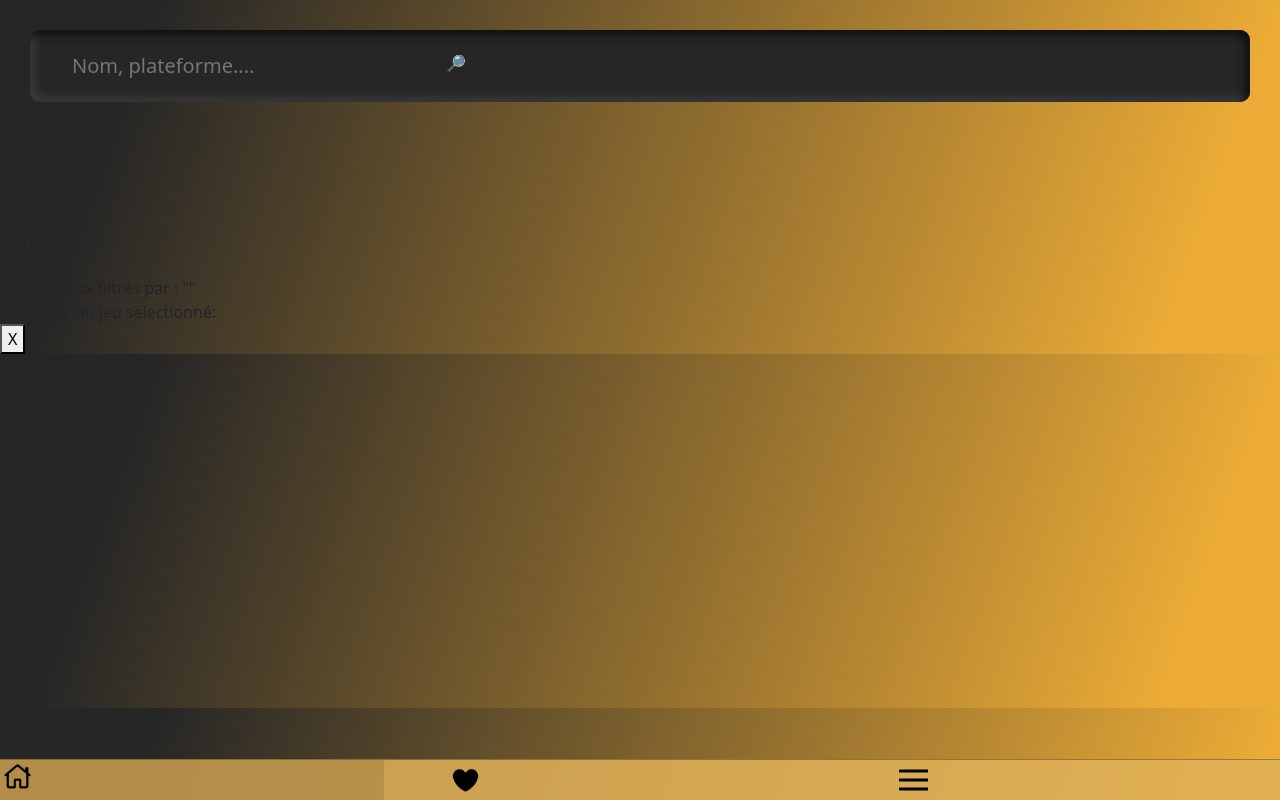
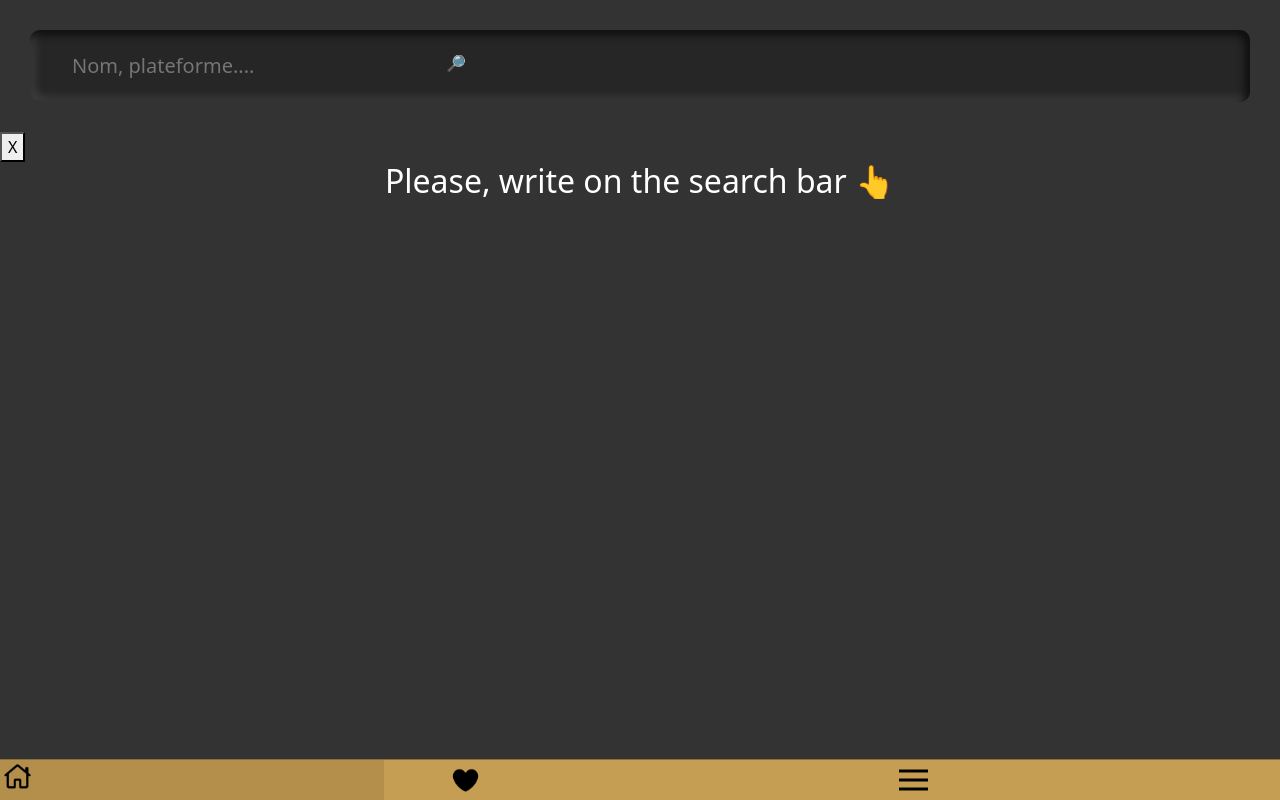
Before and after one commit to Sahranedev/ApiGames, a React (Vite) app in the folder frontend/: page /MainPage in a window 1280 px wide. Built offline with nearby package versions, Linux system fonts and the light colour scheme.

Commit message:
branch to pull

```diff
--- a/frontend/src/App.css
+++ b/frontend/src/App.css
@@ -1,6 +1,9 @@
 body {
   margin: 0;
-  background: linear-gradient(109.6deg, rgb(38, 38, 38) 11.2%, rgb(235, 171, 54) 91.3%);
+  background:#333;
+  /*  need to change background later
+  linear-gradient(109.6deg, rgb(38, 38, 38) 11.2%, rgb(235, 171, 54) 91.3%) */
   overflow-x: hidden;
 
+  color : white;
 }
--- a/frontend/src/components/MainPage/Links.jsx
+++ b/frontend/src/components/MainPage/Links.jsx
@@ -5,7 +5,7 @@ import Ourlikes from "./Ourlikes";
 
 function Links({ searchValue }) {
   return (
-    <div>
+    <div className="links">
       <li>
         <Link to="/novelties">Novelties</Link>
       </li>
--- a/frontend/src/components/MainPage/Mainpage.jsx
+++ b/frontend/src/components/MainPage/Mainpage.jsx
@@ -31,6 +31,9 @@ function Mainpage({ games, setSearchValue, searchValue, getGame }) {
           <Navbar />
           <Links searchValue={searchValue} />
           <LinkToMainPage />
+          <h2 className="trollpresentation">
+            Please, write on the search bar 👆
+          </h2>
         </ul>
         <Routes>
           <Route path="/novelties" element={<Novelties />} />
--- a/frontend/src/components/MainPage/mainpage.css
+++ b/frontend/src/components/MainPage/mainpage.css
@@ -1,5 +1,15 @@
-p {
+.gameListParaph{
   display: none;
+}
+
+
+/* Links are display none for the moment cause of presentation sprint 3 */
+.links {
+  display: none;
+}
+
+.trollpresentation {
+  text-align: center;
 }
 
 ul {
```
